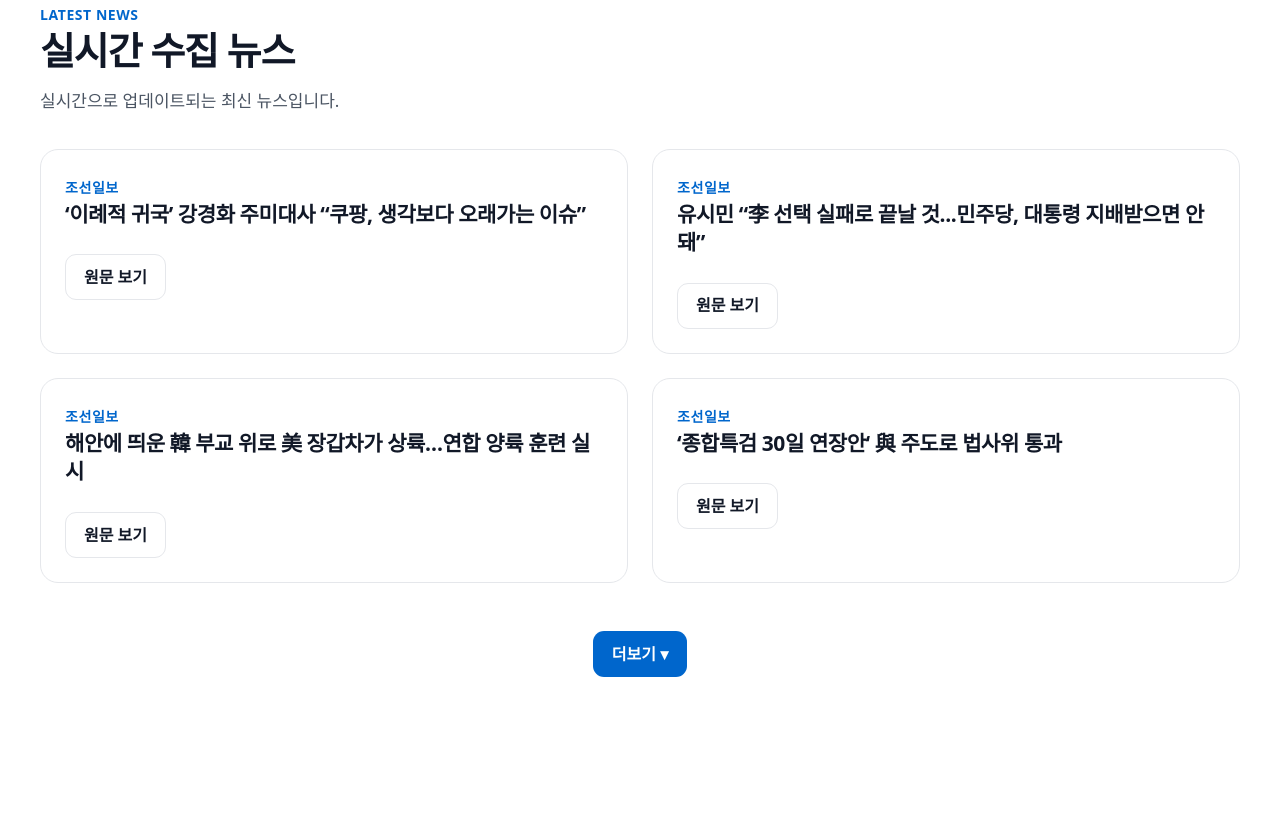
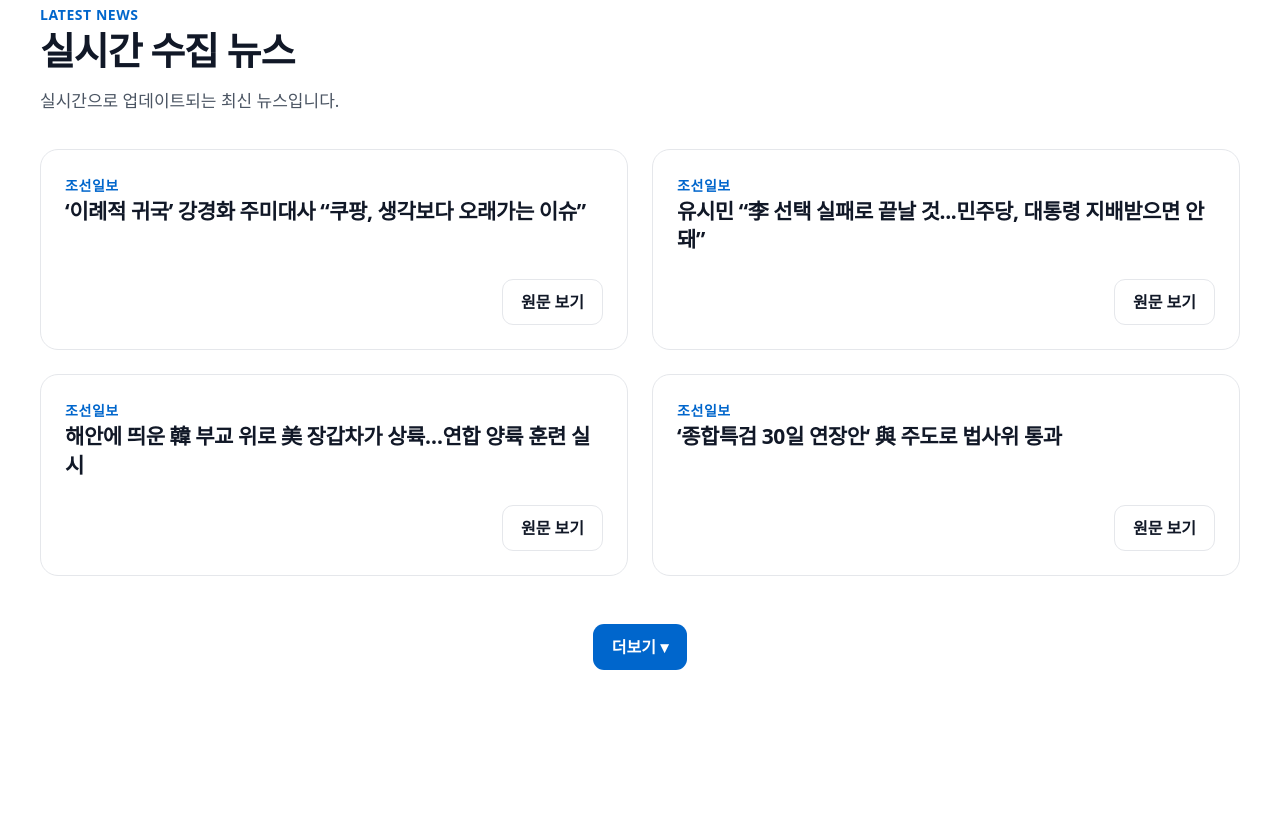
Before and after one commit to Kwon3621/prism, a plain HTML site: page index.html in a window 1280 px wide. Shown: the part 736-1560 px from the top of the page. Drawn offline with Linux system fonts and the light colour scheme.

Commit message:
fix: 카드 원문 보기 버튼 오른쪽 정렬 보정

```diff
--- a/styles.css
+++ b/styles.css
@@ -122,7 +122,7 @@ img { max-width: 100%; display: block; }
 .grid-2 { display: grid; grid-template-columns: repeat(2, minmax(0, 1fr)); gap: 24px; }
 .grid-3 { display: grid; grid-template-columns: repeat(3, minmax(0, 1fr)); gap: 24px; }
 .grid-4 { display: grid; grid-template-columns: repeat(4, minmax(0, 1fr)); gap: 20px; }
-.card { background: #fff; border: 1px solid var(--border); border-radius: var(--radius); padding: 24px; transition: .18s ease; }
+.card { background: #fff; border: 1px solid var(--border); border-radius: var(--radius); padding: 24px; transition: .18s ease; display: flex; flex-direction: column; height: 100%; }
 .card:hover { transform: translateY(-2px); border-color: #bed6ed; box-shadow: var(--shadow); }
 .card h3 { margin: 0 0 10px; font-size: 21px; line-height: 1.35; letter-spacing: -.02em; }
 .card p { margin: 0; color: var(--text-2); }
@@ -133,8 +133,8 @@ img { max-width: 100%; display: block; }
 .badge.orange { background: #fff7ed; color: var(--context); }
 .badge.gray { background: #f1f5f9; color: var(--common); }
 .badge.teal { background: #f0fdfa; color: var(--additional); }
-.card-footer { margin-top: 20px; display: flex; align-items: center; justify-content: space-between; gap: 14px; }
-.card-footer small { color: var(--muted); }
+.card-footer { margin-top: auto; padding-top: 20px; display: flex; align-items: center; justify-content: flex-end; gap: 14px; }
+.card-footer small { color: var(--muted); margin-right: auto; }
 
 .common-fact { padding: 22px 24px; border-left: 5px solid var(--common); background: #f8fafc; border-radius: 14px; margin-bottom: 24px; }
 .media-card .media-name { display: flex; align-items: center; justify-content: space-between; gap: 10px; margin-bottom: 16px; }
```
